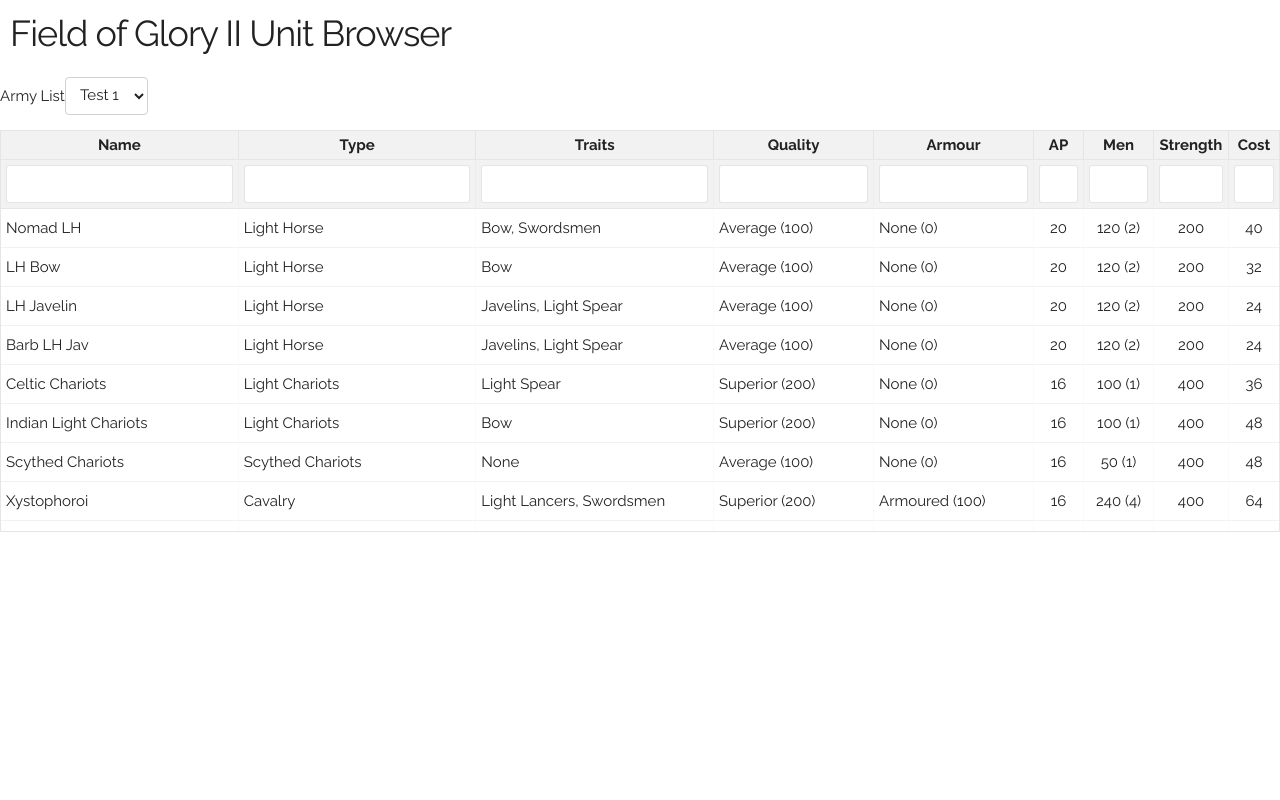
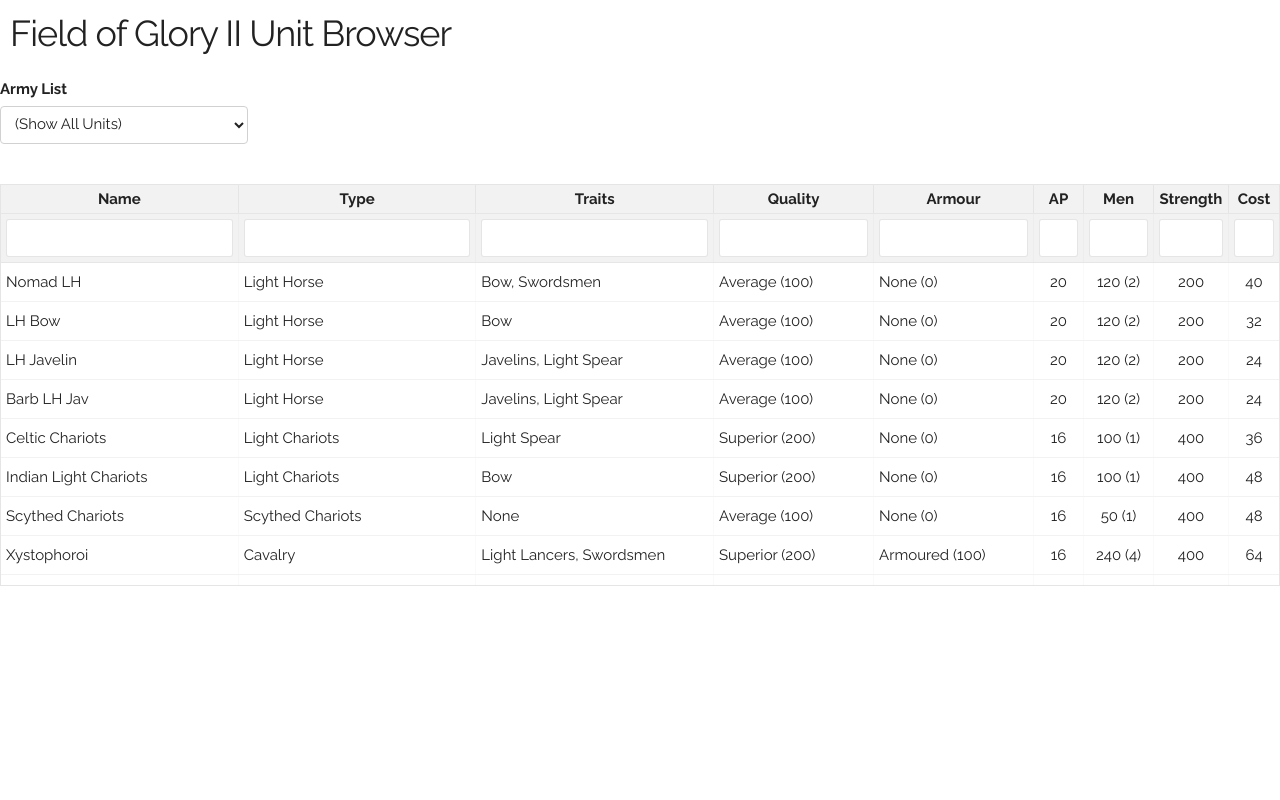
Before and after one commit to lawrie-sm/fog2-reference-sheet, a React (Create React App) app: page / in a window 1280 px wide. Shown: the top 800 px of the page. Built offline with nearby package versions, Linux system fonts and the light colour scheme.

Commit message:
Army list selector added and working

```diff
--- a/src/components/ListSelector.js
+++ b/src/components/ListSelector.js
@@ -1,19 +1,53 @@
-import React from 'react';
+import React, { Component } from 'react';
 import '../styles/components/ListSelector.css';
 
-const ListSelector = ({list}) => {
-  console.log(list);
-  return (
-    <div className='ListSelector'>
-      <span>
-        Army List
-      </span>
-      <select>
-        <option value="test1">Test 1</option>
-        <option value="test2">Test 2</option>
-      </select>
-    </div>
-  );
+class ListSelector extends Component {
+
+  constructor(props) {
+    super(props);
+    this.state = {value: ''};
+    this.handleChange = this.handleChange.bind(this);
+
+  }
+
+  handleChange(event) {
+    this.setState({value: event.target.value});
+    this.props.updateList(event.target.value);
+  }
+
+  render() {
+    return (
+      <form>
+        <label htmlFor='listInput'> Army List </label>
+        <select id='listInput' value={this.state.value} onChange={this.handleChange}>
+        {ArmyLists(this.props.lists)}
+        </select>
+      </form>
+    );
+  }
+
+};
+
+const ArmyLists = (lists) => {
+  const defaultOption = <option key='-1' value='ALL'>(Show All Units)</option>;
+  let listNames = lists.map((list, i) => {
+    const startDate = (list.startDate < 0) ? `${-list.startDate}BC` : `${list.startDate}AD`;
+    const endDate = (list.endDate < 0) ? `${-list.endDate}BC` : `${list.endDate}AD`;
+    return (
+      <option key ={i} value={list.identifier}>
+        {`${list.name} ${startDate}-${endDate}`}
+      </option>
+    );
+  });
+
+  listNames.sort((a, b) => {
+    if (a.props.children > b.props.children) return 1;
+    if (a.props.children < b.props.children) return -1
+    return 0
+  });
+
+  listNames.unshift(defaultOption);
+  return (listNames);
 };
 
 export default ListSelector;
--- a/src/containers/UnitBrowserContainer.js
+++ b/src/containers/UnitBrowserContainer.js
@@ -9,7 +9,7 @@
 
   constructor() {
   super();
-    this.state = {selectedUnit: undefined};
+    this.state = {unitData: UnitData, selectedUnit: undefined};
   }
 
   handleClick = (state, rowInfo, column, instance) => {
@@ -27,15 +27,36 @@
     }
   }
 
+  updateList = (identifier) => {
+    this.setState({
+      unitData: getUnitDataFromList(identifier, ListData, UnitData),
+      selectedUnit: undefined
+    })
+  }
+
   render() {
     return (
       <div className='UnitBrowserContainer'>
-          <ListSelector list={ListData} />
-          <UnitTable units={UnitData} handleClick={this.handleClick} />
+          <ListSelector lists={ListData} updateList={this.updateList} />
+          <UnitTable units={this.state.unitData} handleClick={this.handleClick} />
           <UnitViewer selectedUnit={this.state.selectedUnit} />
       </div>
     );
   }
 }
 
+const getUnitDataFromList = (identifier, listData, unitData) => {
+  if (identifier === 'ALL') return unitData;
+  const list = listData.find((l) => l.identifier === identifier);
+  const units = list.units;
+  const newUnitData = [];
+  units.forEach(unit => {
+    let thisUnitData = unitData.find((u) => u.Name.toLowerCase() === unit.name.toLowerCase());
+    if (thisUnitData) newUnitData.push(thisUnitData);
+  });
+  return(newUnitData);
+}
+
+//TODO: Add upper and lower limits to table
+
 export default UnitBrowserContainer;
```
Also changed, not shown: src/data/ListData.js.
